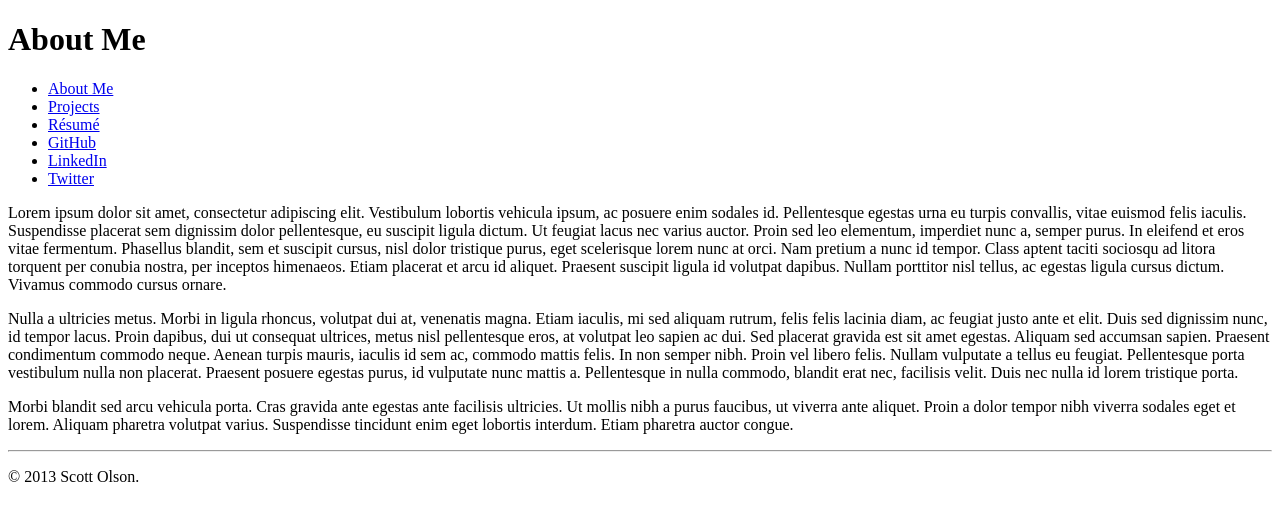
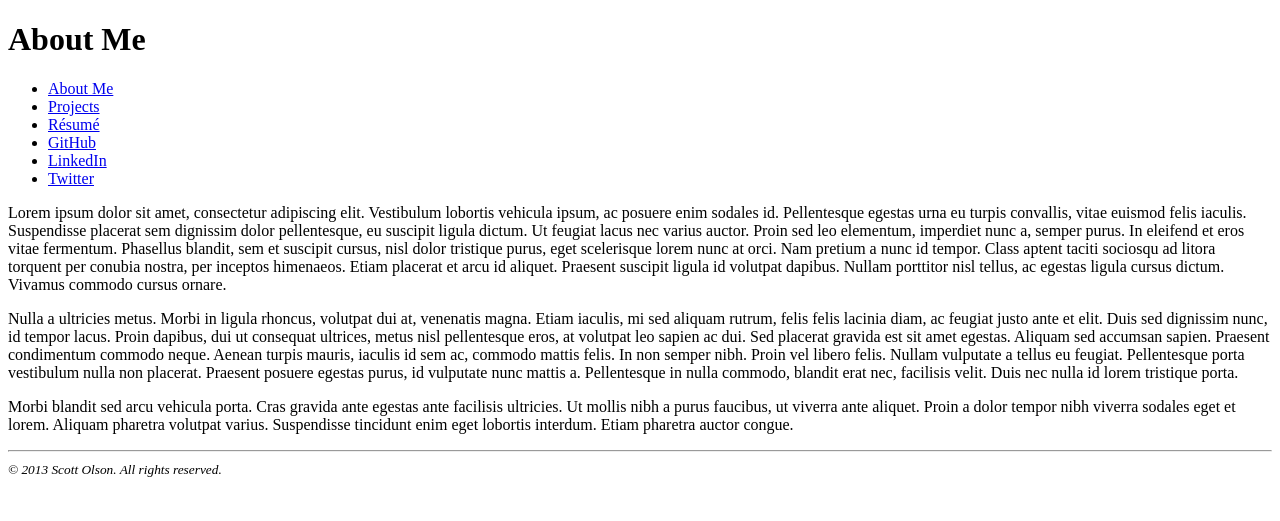
Before and after one commit to solson/solson.github.io, a Jekyll site: the page built from index.html, in a window 1280 px wide. Shown: the top 521 px of the page. Built offline with Jekyll 4.4.1, drawn with Linux system fonts in a browser that asks for light colours; nearby versions of some CDN libraries; a style sheet for code colours, icons or effects is not loaded.

Commit message:
Shrink/italicize footer.

```diff
--- a/_layouts/default.html
+++ b/_layouts/default.html
@@ -44,7 +44,7 @@
       <hr>
 
       <footer class="col-sm-offset-2 col-sm-10">
-        <p>&copy; 2013 Scott Olson.</p>
+        <small><i>&copy; 2013 Scott Olson. All rights reserved.</i></small>
       </footer>
     </div>
 
```
